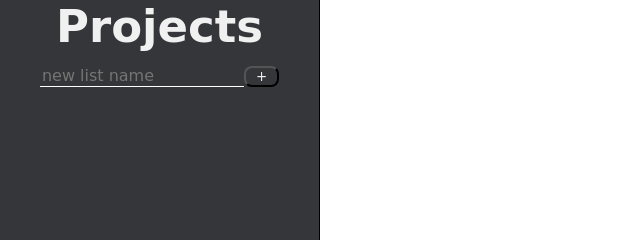
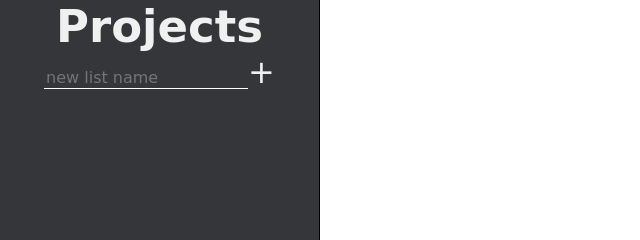
Before and after one commit to gweryf/to-do-app, a plain HTML site: page index.html in a window 1280 px wide. Shown: the top 240 px of the page, 0-640 px from the left. Drawn offline with Linux system fonts and the light colour scheme; a web font is replaced by a local one.

Commit message:
chenged the form appearance

```diff
--- a/style.css
+++ b/style.css
@@ -28,6 +28,7 @@
 .list-name:hover {
     transform: scale(1.1);
     transition-duration: 0.2s;
+    opacity: 0.7;
 }
 
 .active-project {
@@ -40,6 +41,19 @@
     font-size: medium;
     border-bottom: 1px solid white;
     outline: none;
+}
+
+.btnlist {
+    cursor: pointer;
+    background: 0;
+    border: 0;
+    padding: 0;
+    font-size: 2rem;
+}
+
+.btnlist:hover {
+    opacity: 0.7;
+    transition: opacity 250ms ease-in;
 }
 
 button {
```
